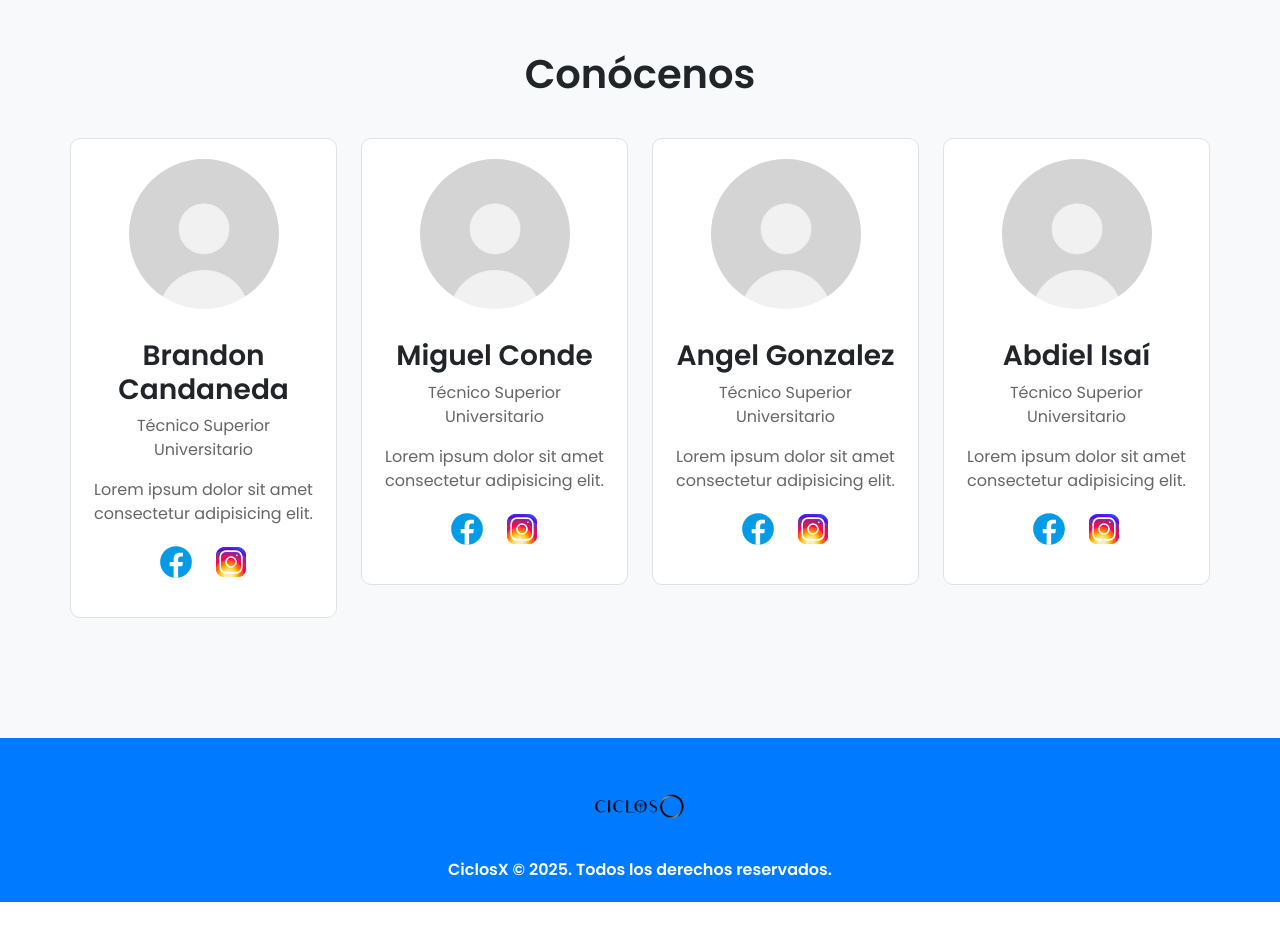
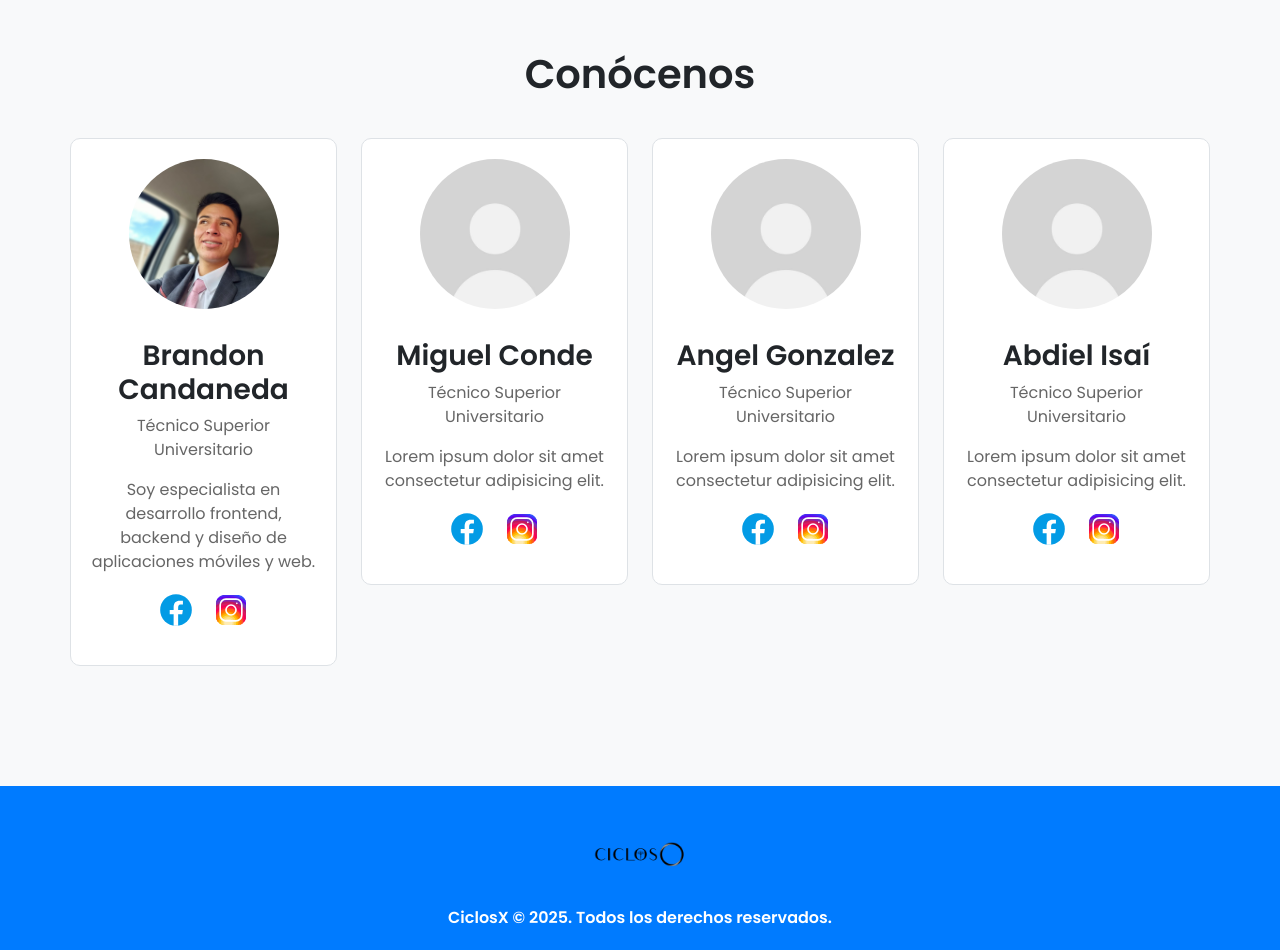
Before and after one commit to CiclosX/PaginaWeb_Autopark, a Django app: template autopark/autopark/templates/pagina4.html in a window 1280 px wide. Shown: the part 100-1050 px from the top of the page. Before the commit the page ends 1002 px from the top, so only its background shows below. Run offline with Django 5.2, Linux system fonts and the light colour scheme; the template is opened without the code that fills it, so the values that code supplies are empty.

Commit message:
union1.1

```diff
--- a/autopark/autopark/templates/pagina4.html
+++ b/autopark/autopark/templates/pagina4.html
@@ -145,10 +145,10 @@
             <!-- Tarjeta 1 -->
             <div class="col-lg-3 col-md-6">
                 <div class="team-card" data-bs-toggle="modal" data-bs-target="#modalBrandon">
-                    <img src="../static/iconop0.png" alt="Brandon Candaneda">
+                    <img src="../static/brandon.jpg" alt="Brandon Candaneda">
                     <h3>Brandon Candaneda</h3>
                     <p>Técnico Superior Universitario</p>
-                    <p>Lorem ipsum dolor sit amet consectetur adipisicing elit.</p>
+                    <p>Soy especialista en desarrollo frontend, backend y diseño de aplicaciones móviles y web.</p>
                     <div class="social-links">
                         <a href="https://facebook.com/brandon" target="_blank"><img src="../static/icons8-facebook-nuevo.svg" alt="Facebook"></a>
                         <a href="https://instagram.com/brandon" target="_blank"><img src="../static/icons8-instagram.svg" alt="Instagram"></a>
@@ -207,9 +207,9 @@
                     <button type="button" class="btn-close" data-bs-dismiss="modal" aria-label="Close"></button>
                 </div>
                 <div class="modal-body">
-                    <img src="../static/iconop1.png" alt="Brandon Candaneda" class="img-fluid mb-3">
+                    <img src="../static/brandon.jpg" alt="Brandon Candaneda" class="img-fluid mb-3"> <!-- Cambiado aquí -->
                     <p><strong>Técnico Superior Universitario</strong></p>
-                    <p>Brandon es un experto en desarrollo web y diseño de interfaces. Con más de 5 años de experiencia, ha trabajado en proyectos innovadores que combinan tecnología y creatividad.</p>
+                    <p>Brandon es un experto en desarrollo web y movil diseño de interfaces. Con más de 5 años de experiencia, ha trabajado en proyectos innovadores que combinan tecnología y creatividad.</p>
                     <p>Contacto: brandon@gmail.com</p>
                 </div>
                 <div class="modal-footer">
```
Also changed, not shown: autopark/autopark/static/brandon.jpg (added).
